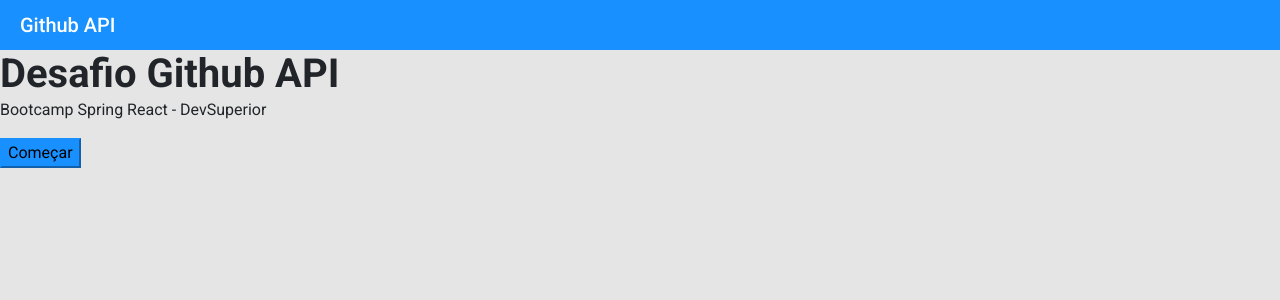
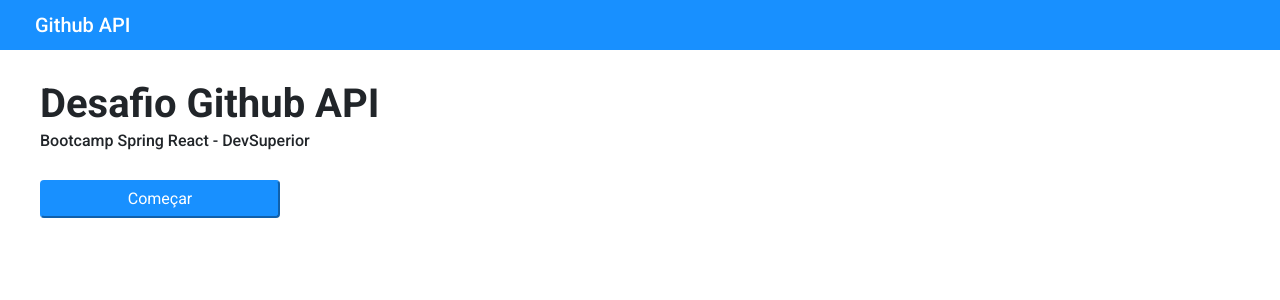
Before and after one commit to giancarloCavalli/bds-github-api, a React (Create React App) app: page / in a window 1280 px wide. Shown: the top 300 px of the page. Built offline with nearby package versions, Linux system fonts and the light colour scheme.

Commit message:
Home Page styles

```diff
--- a/src/assets/styles/custom.scss
+++ b/src/assets/styles/custom.scss
@@ -10,7 +10,7 @@
 }
 
 body {
-  background-color: #E5E5E5
+  background-color: #FFF
 }
 
 h1, h2, h3 {
--- a/src/components/Navbar/styles.css
+++ b/src/components/Navbar/styles.css
@@ -9,3 +9,9 @@
 .nav-title {
   color: rgba(255, 255, 255, 1);
 }
+
+@media (min-width: 1200px) {
+  .nav-container {
+    padding: 10px 35px;
+  }
+}
--- a/src/pages/Home/index.tsx
+++ b/src/pages/Home/index.tsx
@@ -1,13 +1,15 @@
+import './styles.css';
+
 const Home = () => {
   return (
     <div className="home-container">
       <div className="home-header">
         <h1>Desafio Github API</h1>
       </div>
-      <div>
-        <p>Bootcamp Spring React - DevSuperior</p>
+      <div className="home-content">
+        <h6>Bootcamp Spring React - DevSuperior</h6>
       </div>
-      <div>
+      <div className="home-bottom">
         <button className="btn-primary">Começar</button>
       </div>
     </div>
--- /dev/null
+++ b/src/pages/Home/styles.css
@@ -0,0 +1,31 @@
+.home-container {
+  padding: 20px;
+}
+
+.home-content {
+  margin-top: 3px;
+}
+
+.home-bottom {
+  margin-top: 30px;
+}
+
+.home-bottom button {
+  width: 40%;
+  color: #FFF;
+  border-radius: 4px;
+  height: 38px;
+}
+
+@media (min-width: 768px) {
+  .home-bottom button {
+    width: 20%;
+    max-width: 270px;
+  }
+}
+
+@media (min-width: 1200px) {
+  .home-container {
+    padding: 30px 40px;
+  }
+}
```
